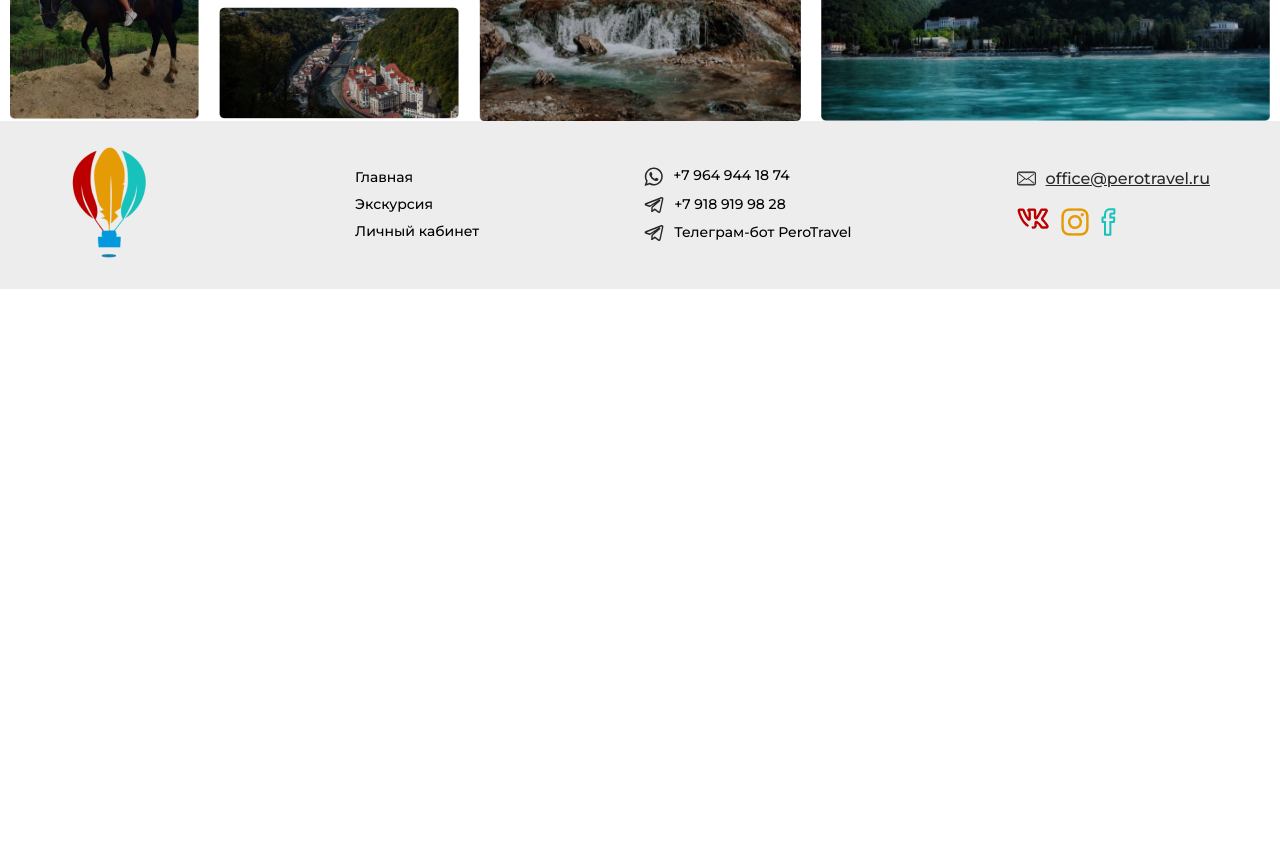
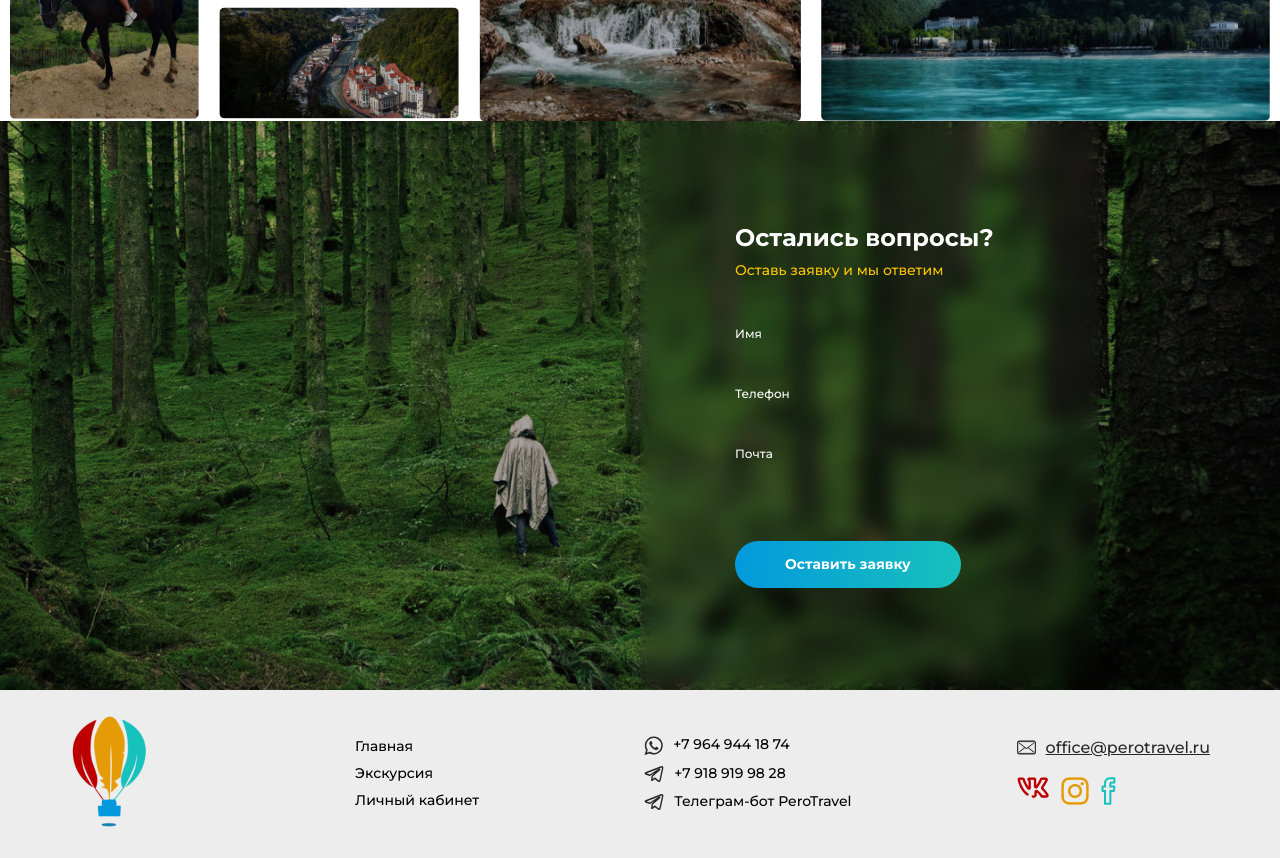
Before and after one commit to ViachaslauVDmitruk/pero-travel, a React (Create React App) app: page / in a window 1280 px wide. Shown: the part 2560-3418 px from the top of the page. Before the commit the page ends 2849 px from the top, so only its background shows below. Built offline with nearby package versions, Linux system fonts and the light colour scheme.

Commit message:
Created request block

```diff
--- a/src/App.tsx
+++ b/src/App.tsx
@@ -1,6 +1,7 @@
 import "./App.scss";
 
 import { AboutUs } from "./components/about-us";
+import { BlockRequest } from "./components/block-request";
 import { Excursions } from "./components/excursions";
 import { Footer } from "./components/fotter";
 import { Gallery } from "./components/gallery";
@@ -13,6 +14,7 @@ function App() {
       <AboutUs />
       <Excursions />
       <Gallery />
+      <BlockRequest />
       <Footer />
     </div>
   );
--- /dev/null
+++ b/src/components/block-request/block-request.module.scss
@@ -0,0 +1,85 @@
+@import "../../App.scss";
+
+.blockRequest {
+  // display: flex;
+  position: relative;
+}
+
+.backgroundImage {
+  position: relative;
+  padding: 0 0 44.445% 0;
+  img {
+    display: block;
+    position: absolute;
+    width: 100%;
+    height: 100%;
+    top: 0;
+    left: 0;
+    object-fit: cover;
+
+    @include phones() {
+      height: 928px;
+    }
+  }
+  @include tablets() {
+    // height: 640px;
+    padding: 0 0 83.335% 0;
+  }
+}
+
+.boxForm {
+  position: absolute;
+  top: 0;
+  left: 50%;
+  height: 100%;
+  backdrop-filter: blur(10px);
+  display: flex;
+  flex-direction: column;
+  justify-content: center;
+  padding: 0px 105px 0px 95px;
+  @include tablets() {
+    left: 40%;
+    padding: 0px 40px;
+  }
+  @include phones() {
+    top: 10px;
+    height: auto;
+    left: 50%;
+    margin-right: -50%;
+    transform: translate(-50%, 0%);
+  }
+}
+
+.wrapperForm {
+  // margin-top: 135px;
+  // margin-bottom: 135px;
+}
+.title {
+  font-weight: 700;
+  font-size: 24px;
+  line-height: 29px;
+  color: #ffffff;
+  // margin-top: 135px;
+  span {
+    font-weight: 500;
+    font-size: 14px;
+    line-height: 17px;
+    color: #ffc700;
+  }
+}
+
+.inputItems {
+  color: #ffffff;
+  font-weight: 500;
+  font-size: 12px;
+  line-height: 15px;
+  margin-top: 45px;
+  @include phones() {
+  }
+  .inputItem:not(:last-child) {
+    margin-bottom: 45px;
+  }
+  .inputItem:last-child {
+    margin-bottom: 80px;
+  }
+}
--- /dev/null
+++ b/src/components/block-request/block-request.tsx
@@ -0,0 +1,29 @@
+import { Button } from "../button";
+import main from "./assets/main.jpg";
+
+import styles from "./block-request.module.scss";
+
+export const BlockRequest = () => {
+  return (
+    <div className={styles.blockRequest}>
+      <div className={styles.backgroundImage}>
+        <img src={main} alt="img" />
+      </div>
+      <div className={styles.boxForm}>
+        <div className={styles.wrapperForm}>
+          <div className={styles.title}>
+            Остались вопросы?
+            <br />
+            <span>Оставь заявку и мы ответим</span>
+          </div>
+          <div className={styles.inputItems}>
+            <div className={styles.inputItem}>Имя</div>
+            <div className={styles.inputItem}>Телефон</div>
+            <div className={styles.inputItem}>Почта</div>
+          </div>
+          <Button buttonText="Оставить заявку" />
+        </div>
+      </div>
+    </div>
+  );
+};
--- /dev/null
+++ b/src/components/block-request/index.tsx
@@ -0,0 +1 @@
+export { BlockRequest } from "./block-request";
--- a/src/components/button/button.tsx
+++ b/src/components/button/button.tsx
@@ -11,7 +11,7 @@ export const Button = ({
   return (
     <button className={styles.button}>
       {buttonText}
-      <img src={src} alt="img" />
+      {src && <img src={src} alt="img" />}
     </button>
   );
 };
```
Also changed, not shown: src/components/block-request/assets/main.jpg (added).
